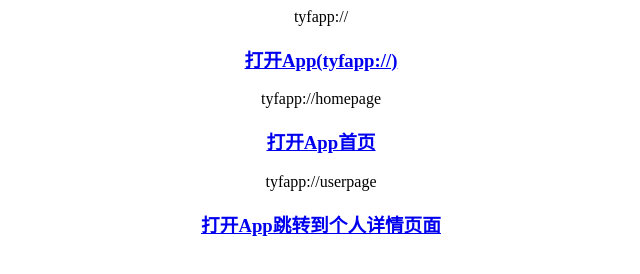
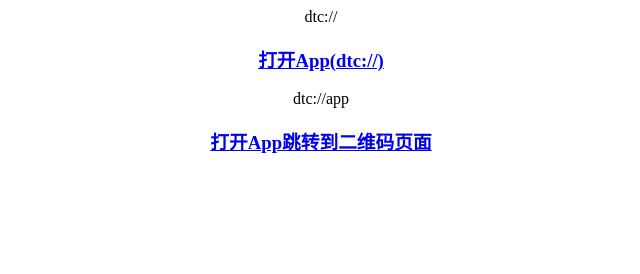
Before and after one commit to ys-homie/ys-homie.github.io, a plain HTML site: page index.html in a window 1280 px wide. Shown: the whole page, without its empty margins (319-959 px from the left). Drawn offline with Linux system fonts and the light colour scheme.

Commit message:
Update index.html
test4

```diff
--- a/index.html
+++ b/index.html
@@ -12,22 +12,16 @@
 
 
 <body>
-    <p>tyfapp://</p>
+    <p>dtc://</p>
     <h3>
-        <a href="tyfapp://">
-            打开App(tyfapp://)
+        <a href="dtc://">
+            打开App(dtc://)
         </a>
     </h3>
-    <p>tyfapp://homepage</p>
+    <p>dtc://app</p>
     <h3>
-        <a href="tyfapp://homepage">
-            打开App首页
-        </a>
-    </h3>
-    <p>tyfapp://userpage</p>
-    <h3>
-        <a href="tyfapp://userpage?userId=1001">
-            打开App跳转到个人详情页面
+        <a href="dtc://app?totalAmount=xxx&currency=xxx&network=xxx&extInfo=xxx&brand=xxx">
+            打开App跳转到二维码页面
         </a>
     </h3>
 </body></html>
```
